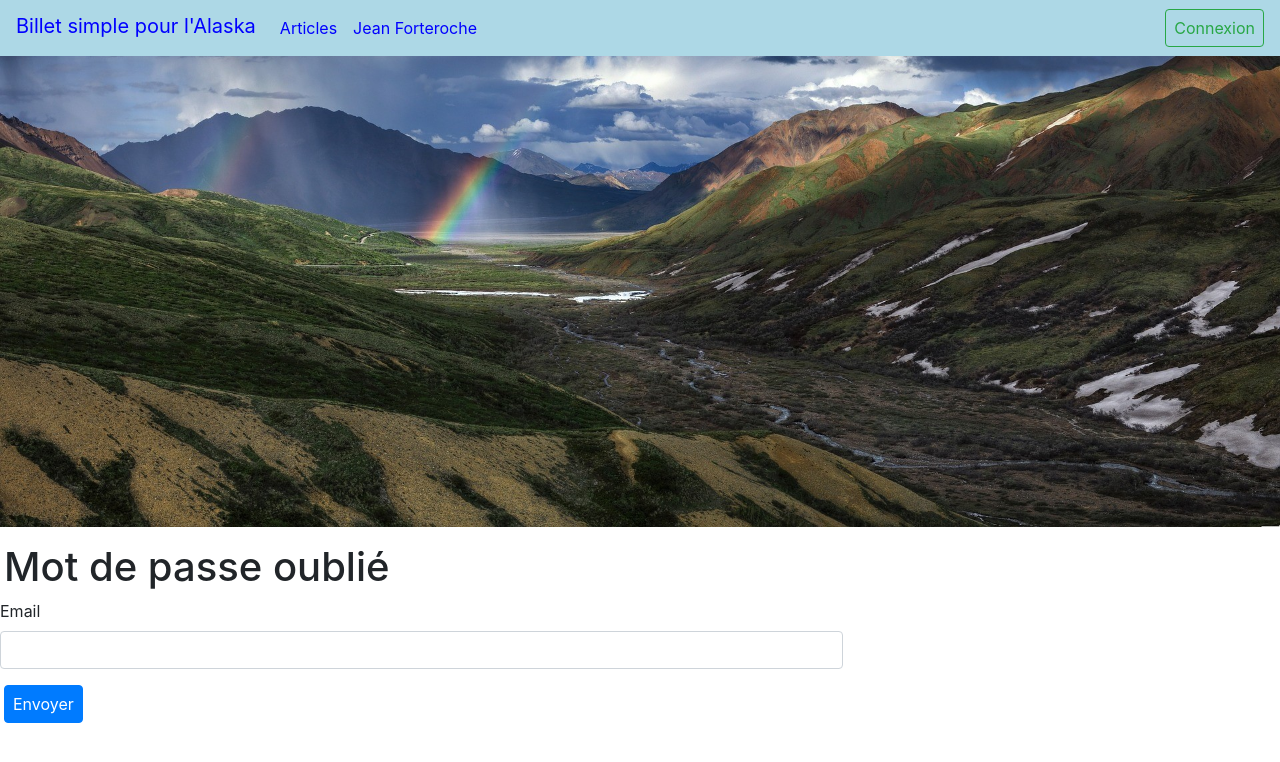
After one commit to gambit13009/alaska, a PHP site: page /view/passwordlost.php in a window 1280 px wide. The commit adds this page. Shown: the top 762 px of the page. Run offline with PHP 8.4, Linux system fonts and the light colour scheme; some libraries are stand-ins or nearby versions.

Commit message:
maj password forget

```diff
--- a/css/style.css
+++ b/css/style.css
@@ -136,6 +136,10 @@ p {
   margin-bottom: 0rem;
 }
 
+.material-icons {
+  color: red;
+}
+
 /*---Responsive---*/
 
 @media screen and (max-width: 768px) {
--- a/index.php
+++ b/index.php
@@ -130,6 +130,10 @@
         $controller->homeView();
       }
     }
+    elseif ($_GET['action'] == 'passwordlost') {
+      $controller = new ControllerAdmin();
+      $controller->generateTempPwd($_POST['forterocheMail']);
+    }
   }
   else {
     $controller = new ControllerHome();
--- a/view/head.php
+++ b/view/head.php
@@ -9,5 +9,6 @@
     <link rel="stylesheet" href="css/bootstrap-grid.min.css">
     <link rel="stylesheet" href="css/bootstrap-reboot.min.css">
     <link rel="stylesheet" href="css/bootstrap.min.css">
+    <link rel="stylesheet" href="https://fonts.googleapis.com/icon?family=Material+Icons">
     <meta name="viewport" content="width=device-width, initial-scale=1">
 </head>
--- a/view/header.php
+++ b/view/header.php
@@ -47,15 +47,14 @@
                   <input type="password" class="form-control" name="pass" placeholder="Mot de passe">
                 </div>
                 <div class="modal-footer">
-                <button type="button" class="btn btn-forget" name="buttonForget" data-toggle="modal">Mot de passe oublié</button>
-                <!--<div id="forget" class="modal fade" role="dialog">
-                <div class="modal-dialog">
-                  <div class="modal-content">
-                    <div class="modal-header center">
+                    <button type="button" class="btn btn-forget" name="buttonForget" data-toggle="modal" data-target="#forget">
+                        <a href="index.php?action=passwordlost">Mot de passe oublié</a></button>
+                <!--<div id="forget" class="fade" role="dialog">
+                    <div class="header center">
                       Veuillez entrer votre adresse mail
                     </div>
-                    <div class="modal-body">
-                      <form method="post">
+                    <div class="body">
+                      <form method="post" action="index.php?action=passwordlost">
                         <div class="form-group">
                           <label>Mail</label>
                           <input type="text" class="form-control" name="mail" placeholder="Mail">
@@ -63,13 +62,12 @@
                         <button type="button" class="btn btn-danger" data-dismiss="modal" name="button">Annuler</button>
                         <input type="submit" class="btn btn-success" name="buttonLogin">
                       </form>
-                    </div>
-                  </div>
-                </div>
-                </div>-->
+                    </div>-->
+
                 <button type="button" class="btn btn-danger" data-dismiss="modal" name="button">Annuler</button>
                 <input type="submit" class="btn btn-success" name="buttonLogin">
               </div>
+            </div>
             </form>
           </div>
         </div>
--- /dev/null
+++ b/view/passwordlost.php
@@ -0,0 +1,42 @@
+<!DOCTYPE html>
+<html lang="fr" dir="ltr">
+<?php
+$title = "Mot de passe oublié";
+require'head.php';
+?>
+<body>
+<?php
+if (isset($_SESSION['admin'])) {
+    if ($_SESSION['admin'] == 'ok') {
+        require'adminheader.php';
+    } else {
+        require'header.php';
+    }
+} else {
+    require'header.php';
+}
+?>
+<!--Background-image-->
+<section class="herosection sectionmargin">
+    <div class="hero">
+        <div class="herocaption center">
+            <img src="images/alaska.jpg" alt="Alaska image">
+        </div>
+    </div>
+</section>
+
+
+<div class="row">
+    <div class="col-sm-8">
+        <h1>Mot de passe oublié</h1>
+
+        <form action="" method="POST">
+            <div class="form-group"><label>Email</label><input type="text" name="email" class="form-control" value=""></div>
+            <button type="submit" class="btn btn-primary">Envoyer</button>
+        </form>
+    </div>
+</div>
+
+<?php require'footer.php'; ?>
+</body>
+</html>
```
Also changed, not shown: controller/mailController.php (+12 -12 lines), view/reportedlist.php (+8 -5 lines), 1 other file.
